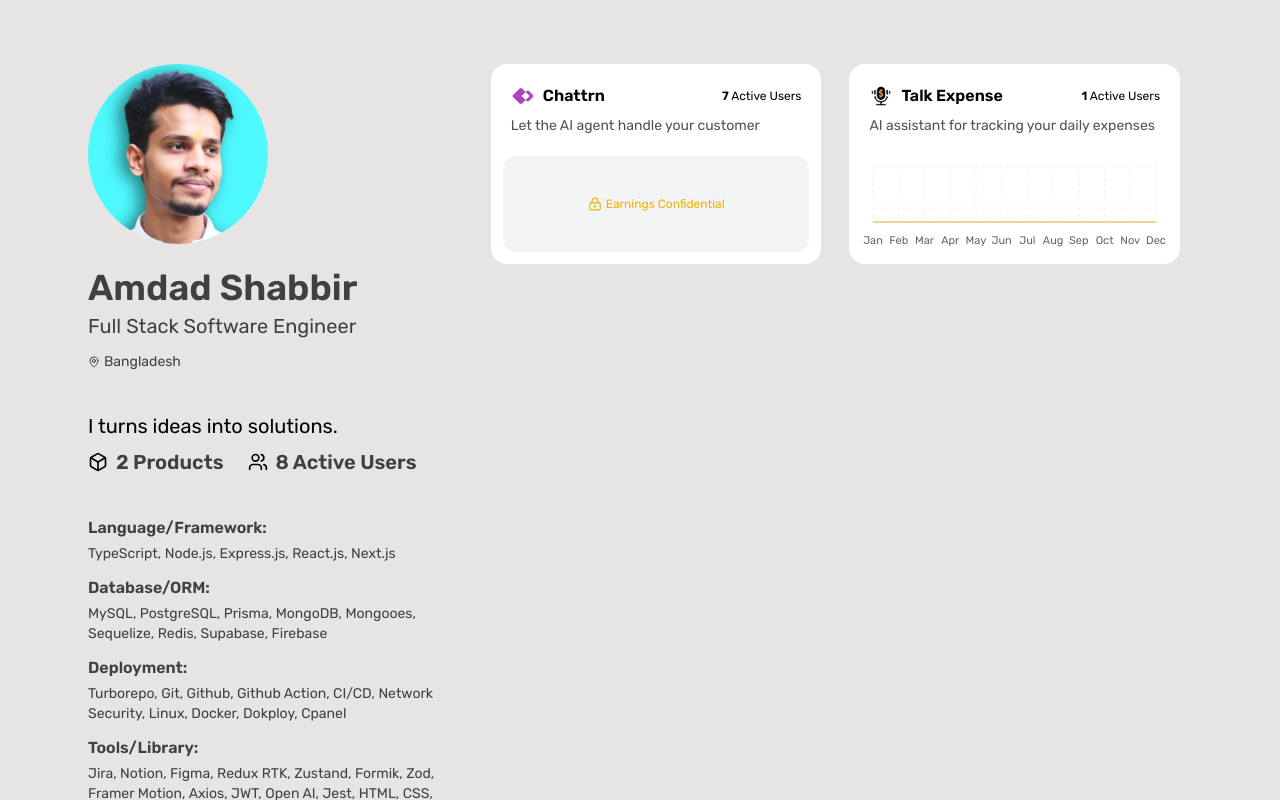
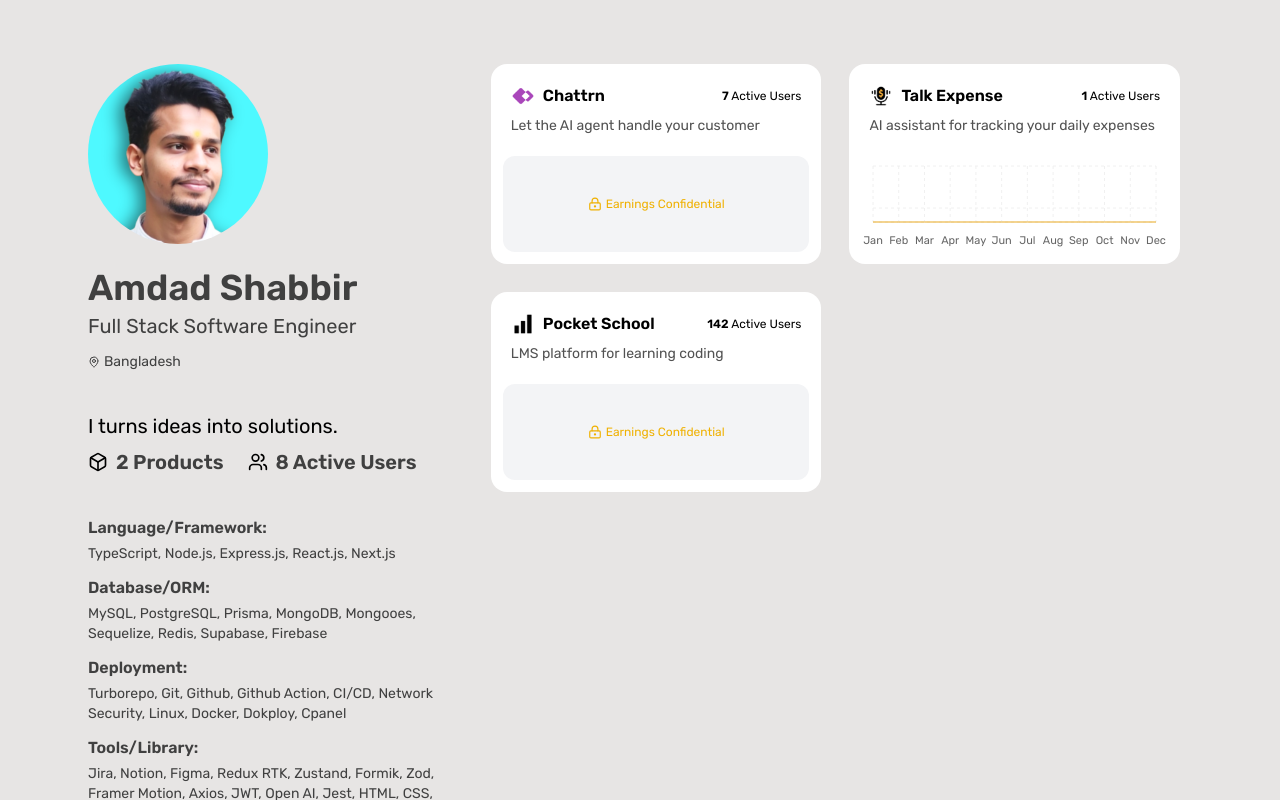
Before and after one commit to Shabbir-Building/whatibuilding, a Next.js app in the folder apps/web/: page / in a window 1280 px wide. Built offline with nearby package versions, Linux system fonts and the light colour scheme.

Commit message:
add new product to the product list

```diff
--- a/apps/web/app/(marketing)/components/ProductList/constants.ts
+++ b/apps/web/app/(marketing)/components/ProductList/constants.ts
@@ -95,6 +95,25 @@ export const productList = [
     workType: WORK_TYPE.SOLO,
     contributionText: CONTRIBUTION_TEXT[WORK_TYPE.SOLO],
   },
+  {
+    name: "Pocket School",
+    productLink: "https://www.pocketschool.academy",
+    githubLink: "https://github.com/HabibulHH/pocketschoolfep",
+    techStack: [
+      "React",
+      "Tailwind",
+      "Redux",
+      "React Hook Form",
+      "Zod",
+      "Figma",
+    ],
+    imageSrc: "/pocketschool.png",
+    description: "LMS platform for learning coding",
+    activeUsers: 142,
+    earningsStatus: EARNINGS_STATUS.CONFIDNETIALS,
+    workType: WORK_TYPE.TEAM,
+    contributionText: CONTRIBUTION_TEXT[WORK_TYPE.TEAM],
+  },
 
   // {
   //   name: "SalesBot",
```
Also changed, not shown: apps/web/public/pocketschool.png (added).
